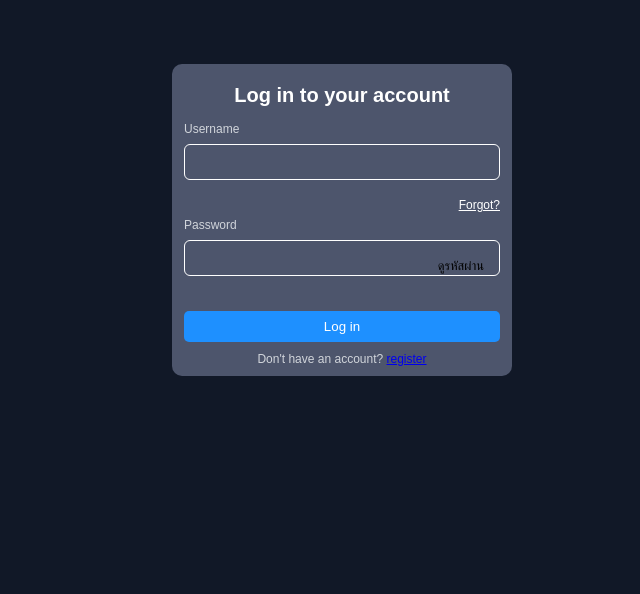
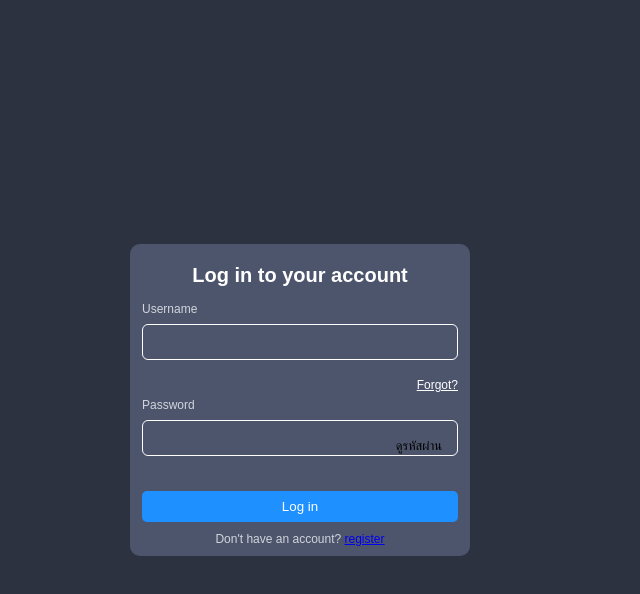
Before and after one commit to Soracha1/CSI400, a React app in the folder frontend/: page /login in a window 1280 px wide. Shown: the top 594 px of the page, without its empty margins (340-980 px from the left). Built offline with nearby package versions, Linux system fonts and the light colour scheme; the HTML template or start-up script is replaced by a standard one.

Commit message:
edit samesame

```diff
--- a/frontend/src/Login/Login.css
+++ b/frontend/src/Login/Login.css
@@ -5,11 +5,10 @@
     justify-content: center;
     align-items: center;
     background-color: #4D556C;
-    margin-left: 40%;
-    margin-top: 5%;
     border-radius: 10px;
     padding: 20px;
     color: #ffffff;
+    margin: 0 auto; /* เอา margin-left ออก แล้วใช้ margin auto */
 }
 
 .login-header {
@@ -96,3 +95,17 @@ input[type="text"], input[type="password"] {
 .toggle-password:hover {
   color: #000; /* เมื่อเอาเมาส์ไปวางให้เข้มขึ้นนิดหน่อย */
 }
+
+/* เพิ่ม container ครอบกลางทั้งหน้า */
+body, html {
+    height: 100%;
+    margin: 0;
+}
+
+#root, .App {
+    height: 100%;
+    display: flex;
+    justify-content: center;
+    align-items: center;
+    background-color: #2C3240; /* ใส่สีพื้นหลังถ้าต้องการ */
+}
```
